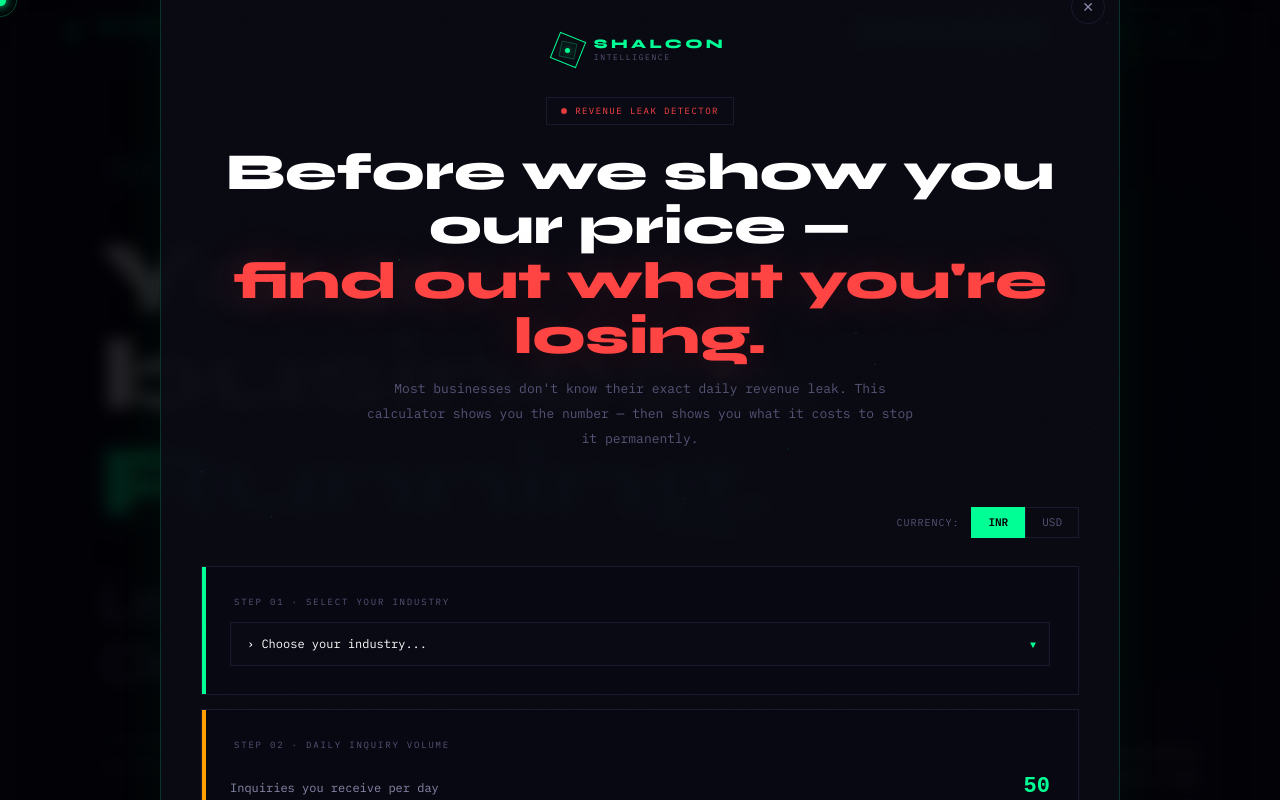
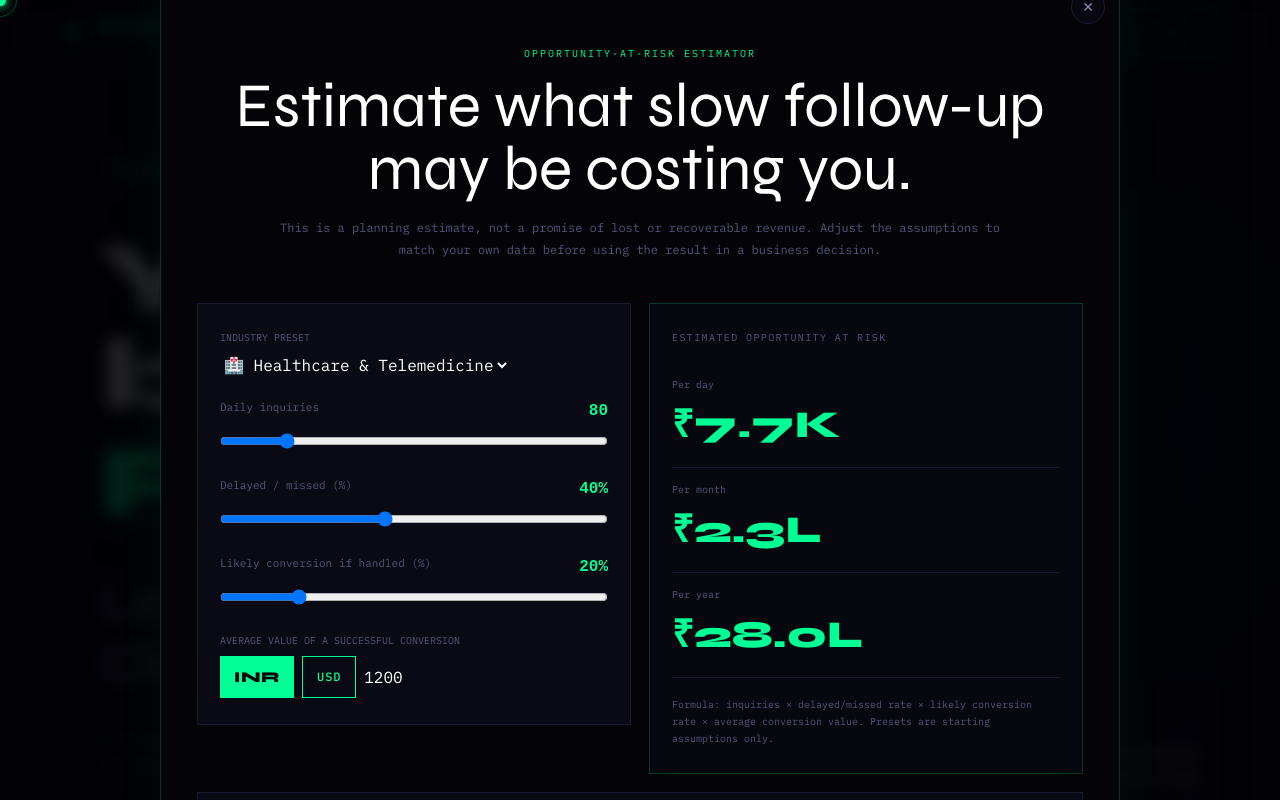
Before and after one commit to Abuhurerakhan0407/shalcon-intelligence, a React (Vite) app: page / in a window 1280 px wide. Both pictures are taken after typing "Sample" into the empty fields and a click on the button "Calculate My ROI". Shown: the top 800 px of the page. Built offline with nearby package versions, Linux system fonts and the light colour scheme; a web font is replaced by a local one.

Commit message:
Switch ROI modal to market-ready calculator

```diff
--- a/src/components/ROICalculatorModal.jsx
+++ b/src/components/ROICalculatorModal.jsx
@@ -1,24 +1,7 @@
 import { useEffect, useRef, useState, useCallback } from "react";
-import ROICalculator from "./ROICalculator.jsx";
+import ROICalculator from "./ROICalculatorV2.jsx";
 import useReducedMotion from "../hooks/useReducedMotion.js";
 
-/**
- * ROICalculatorModal — full-screen glass overlay wrapper for the ported
- * ROICalculator (brief §12.2). CSS-only motion (no framer-motion) to stay
- * consistent with the GSAP/CSS architecture and keep the runtime bundle lean.
- *
- * Enter:  backdrop opacity fade + blur; panel opacity 0→1, translateY(24)→0,
- *         scale(.96)→1, ~300ms cubic-bezier ease-out.
- * Exit:   symmetrical but faster (~200ms), played before the parent unmounts.
- * Reduced-motion: no transforms; minimal instant fade (handled in index.css).
- *
- * Reset on close (§12.3): the parent unmounts this component on close, which
- * unmounts ROICalculator and drops all its phase/form state — reopening starts
- * fresh at the "calc" phase. No need to reach into calculator internals.
- *
- * Lazy-loaded from App via React.lazy + Suspense (§12.5) so none of this code
- * (nor the calculator) ships until the ROI button is first clicked.
- */
 const EXIT_MS = 200;
 
 export default function ROICalculatorModal({ onClose }) {
@@ -27,15 +10,12 @@ export default function ROICalculatorModal({ onClose }) {
   const closeTimer = useRef(null);
   const reduced = useReducedMotion();
 
-  // Play the exit animation, then hand control back to the parent to unmount.
   const requestClose = useCallback(() => {
     setClosing(true);
     const delay = reduced ? 0 : EXIT_MS;
     closeTimer.current = setTimeout(() => onClose?.(), delay);
   }, [onClose, reduced]);
 
-  // Escape closes; body scroll-lock while open (scroll position preserved
-  // because we lock via overflow:hidden, not position:fixed — §12.5).
   useEffect(() => {
     const onKey = (e) => {
       if (e.key === "Escape") requestClose();
@@ -44,8 +24,6 @@ export default function ROICalculatorModal({ onClose }) {
 
     const prevOverflow = document.body.style.overflow;
     document.body.style.overflow = "hidden";
-
-    // Move focus into the dialog for keyboard users.
     panelRef.current?.focus();
 
     return () => {
@@ -55,7 +33,6 @@ export default function ROICalculatorModal({ onClose }) {
     };
   }, [requestClose]);
 
-  // Click on the backdrop (outside the panel) closes; clicks inside do not.
   const onBackdropMouseDown = (e) => {
     if (e.target === e.currentTarget) requestClose();
   };
@@ -66,18 +43,17 @@ export default function ROICalculatorModal({ onClose }) {
       onMouseDown={onBackdropMouseDown}
       role="dialog"
       aria-modal="true"
-      aria-label="Revenue Leak Detector — ROI calculator"
+      aria-label="Shalcon opportunity-at-risk estimator"
     >
       <div
         ref={panelRef}
         tabIndex={-1}
         className={`roi-modal-panel${closing ? " is-closing" : ""}`}
       >
-        {/* Close button (top-right, §12.2) */}
         <button
           className="roi-modal-close"
           onClick={requestClose}
-          aria-label="Close ROI calculator"
+          aria-label="Close estimator"
         >
           ✕
         </button>
```
